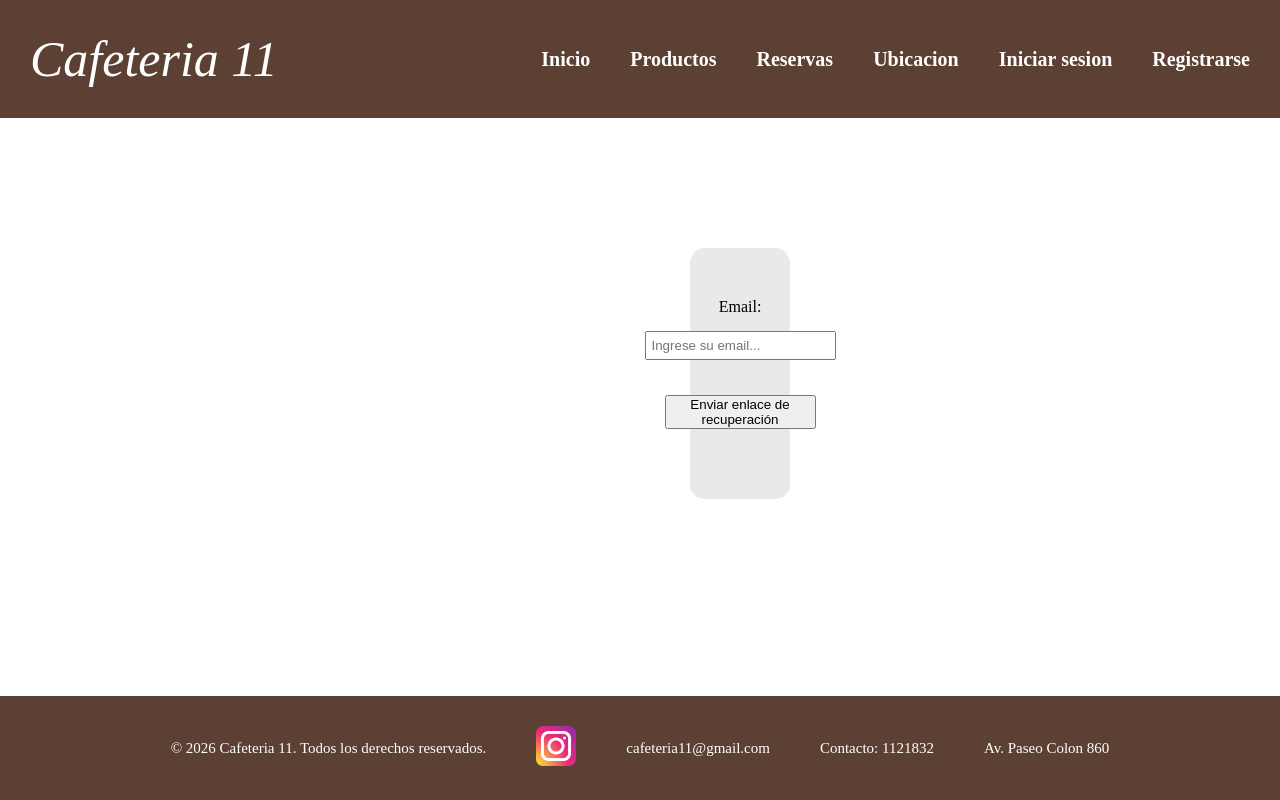
After one commit to santiagoriost/Proyecto-final-integrador-IDS, a Flask app: template frontend/templates/forgot_password.html in a window 1280 px wide. The commit adds this page. Run offline with Flask 3, Linux system fonts and the light colour scheme; the template is opened without the code that fills it, so the values that code supplies are empty.

Commit message:
change/forgot password + envio de mail

```diff
--- /dev/null
+++ b/frontend/static/styles/forgot_password.css
@@ -0,0 +1,37 @@
+.contenedor_form{
+    display: flex;
+    flex-direction: column;
+    align-items: center;
+    justify-content: center;
+    background-color: rgb(211 211 211 / 50%);
+    gap: 30px;
+    margin: 110px 670px;
+    padding: 50px;
+    border-style: hidden;
+    border-radius: 15px;
+}
+
+form{
+    display: flex;
+    flex-direction: column;
+    align-items: center;
+    justify-content: center;
+}
+
+.form_group{
+    display: flex;
+    flex-direction: column;
+    align-items: center;
+    justify-content: center;
+
+}
+
+.form_actions{
+    margin: 20px;
+}
+
+.form_group input{
+    margin-top: 15px;
+    margin-bottom: 15px;
+    padding: 5px;
+}
--- /dev/null
+++ b/frontend/templates/forgot_password.html
@@ -0,0 +1,21 @@
+{% extends "base.html" %}
+
+{% block title %}Recuperar contraseña{% endblock %}
+
+{% block extra_css %}
+<link rel="stylesheet" href="{{url_for('static', filename='styles/forgot_password.css')}}">
+{% endblock %}
+
+{% block contenido %}
+<div class="contenedor_form">
+    <form action="{{url_for('usuarios.manejo_forgot_password')}}" method="post">
+        <div class="form_group">
+            <label for="email_usuario">Email:</label>
+            <input type="email" id="email_usuario" name="email" placeholder="Ingrese su email...">
+        </div>
+        <div class="form_actions">
+            <button type="submit">Enviar enlace de recuperación</button>
+        </div>
+    </form>
+</div>
+{% endblock %}
--- a/frontend/templates/login.html
+++ b/frontend/templates/login.html
@@ -17,7 +17,7 @@
         <button type="submit">Iniciar sesion</button>
     </div>
 </form>
-<a href="#"><button id="nueva_clave_bttn">¿Olvidaste tu contraseña?</button></a>
+<a href="{{url_for('usuarios.manejo_forgot_password')}}"><button id="nueva_clave_bttn">¿Olvidaste tu contraseña?</button></a>
 <a href="{{url_for('usuarios.manejo_register')}}"><button type="button" id="nueva_cuenta_bttn">Crear cuenta nueva</button></a>
 </div>
 
```
Also changed, not shown: backend/routes/usuarios.py (+13 -7 lines), frontend/cafeteria_web/routes/usuarios.py (+51 -0 lines), frontend/static/styles/reset_password.css (added, +32 -0 lines), frontend/templates/reset_password.html (added, +24 -0 lines), backend/extensions.py (line endings or trailing spaces).
